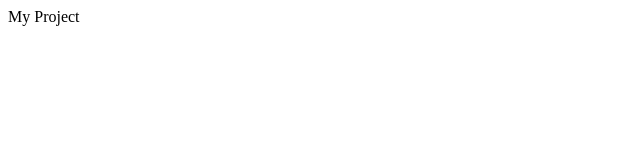
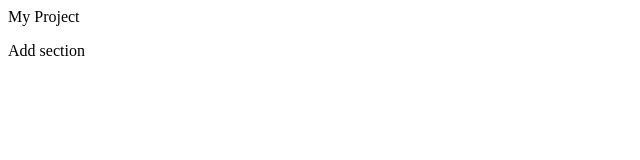
Before and after one commit to mumo-nico/new, a plain HTML site: page index.html in a window 1280 px wide. Shown: the full height of the page, 0-640 px from the left. Drawn offline with Linux system fonts and the light colour scheme.

Commit message:
second commit

```diff
--- a/index.html
+++ b/index.html
@@ -1 +1,2 @@
 <p> My Project</p>
+<div> Add section</div>
```
